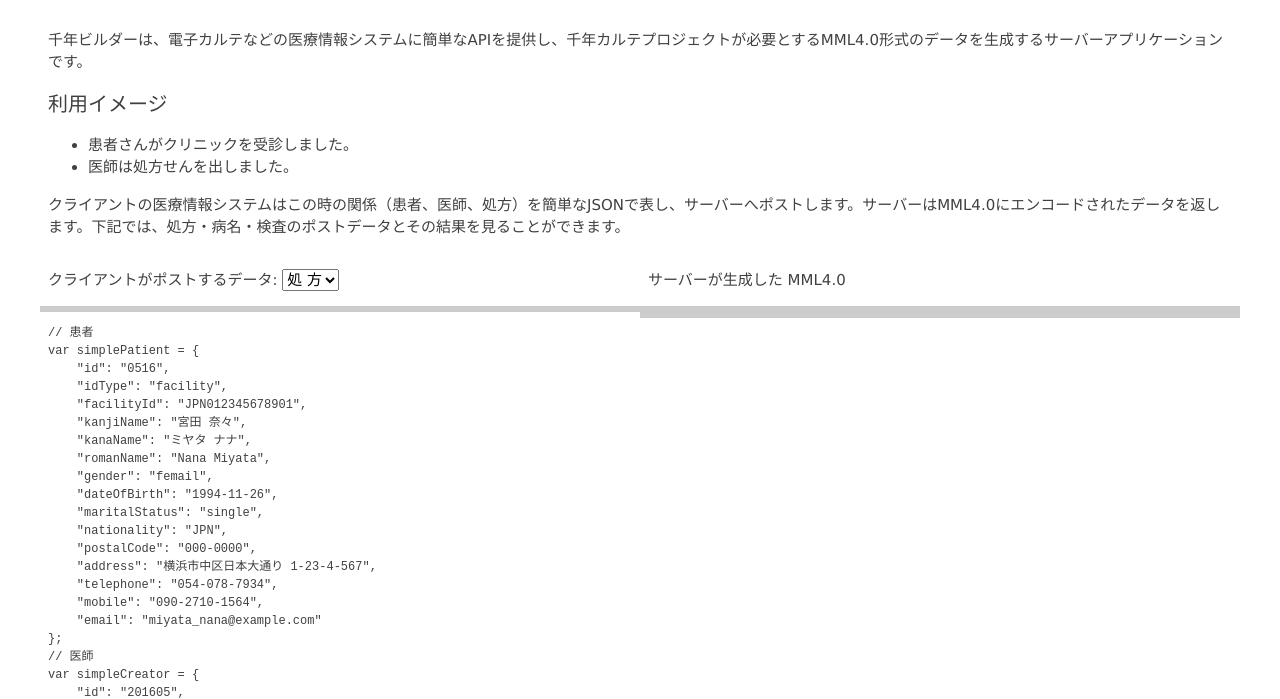
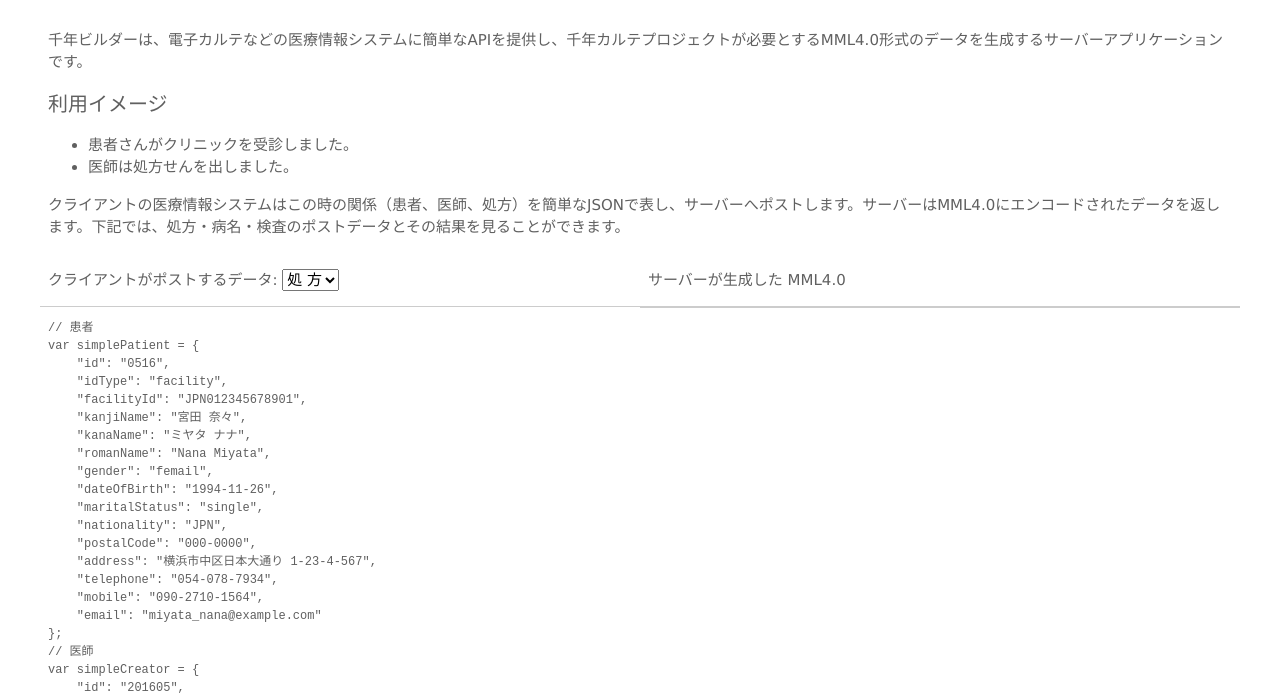
Before and after one commit to mbot-dev/1000_builder, a website: page public/index.html in a window 1280 px wide. Shown: the part 68-767 px from the top of the page. Drawn offline with Linux system fonts and the light colour scheme; no server answers.

Commit message:
minor tune

```diff
--- a/public/css/simple.css
+++ b/public/css/simple.css
@@ -1,6 +1,6 @@
 body {
     /* color: #606c71; */
-    color: #404040;
+    color: #606060;
     text-shadow:1px 1px 1px 1px rgba(0,0,0,0.005);
     text-rendering: optimizeLegibility !important;
     -webkit-font-smoothing: antialiased !important;
--- a/public/index.html
+++ b/public/index.html
@@ -37,10 +37,10 @@
             </div>
         </div>
         <div class="w3-row-padding">
-            <div class="w3-half w3-small w3-topbar w3-bottombar w3-border-gray">
+            <div class="w3-half w3-small w3-border-top w3-border-bottom w3-border-gray">
                 <div id="simple_box"></div> <!-- Simple json to prepare -->
             </div>
-            <div class="w3-half w3-small w3-topbar w3-bottombar w3-border-gray">
+            <div class="w3-half w3-small w3-border-top w3-border-bottom w3-border-gray">
                 <div id="mml_box"></div> <!-- MML instance created -->
             </div>
         </div>
```
